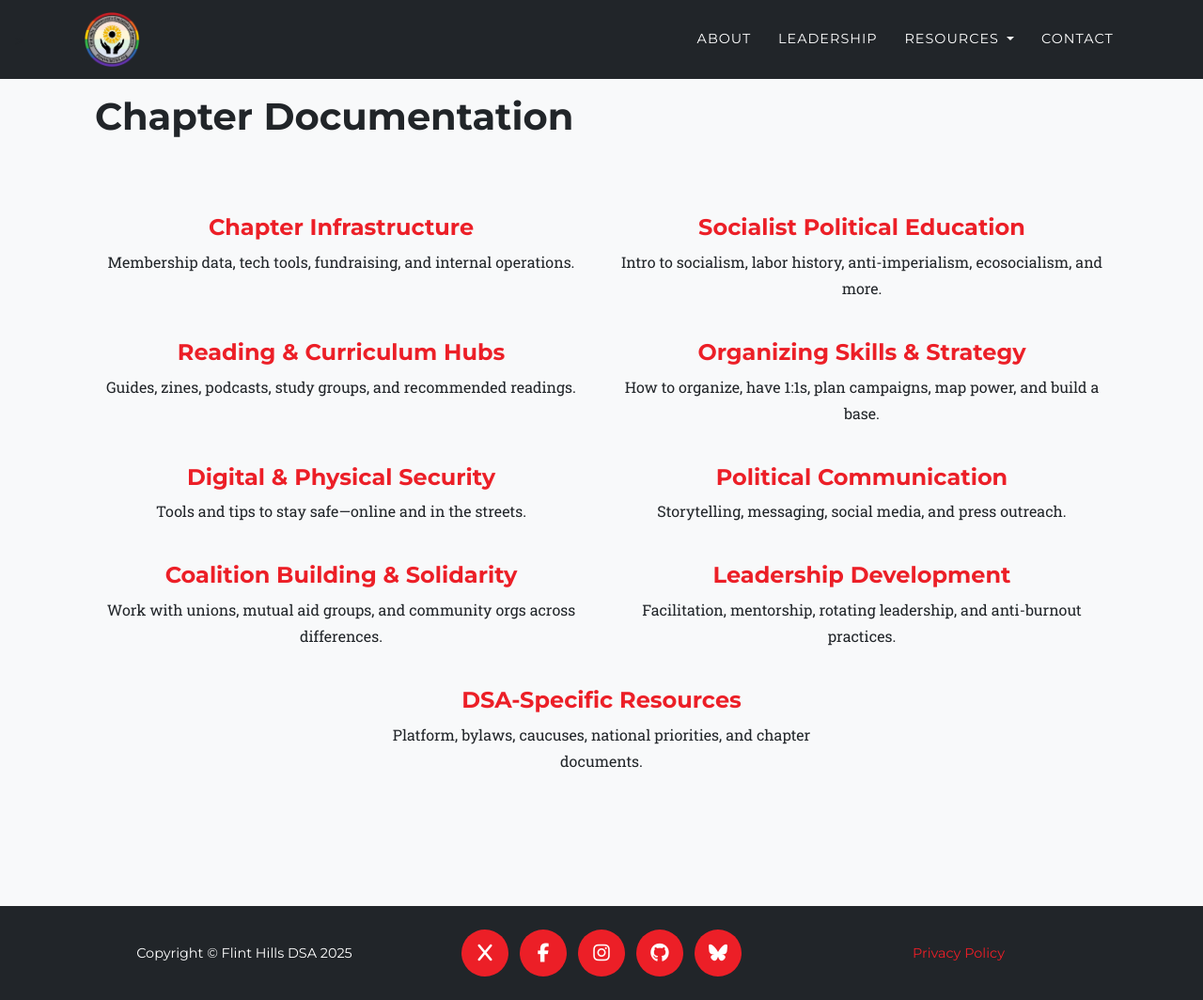
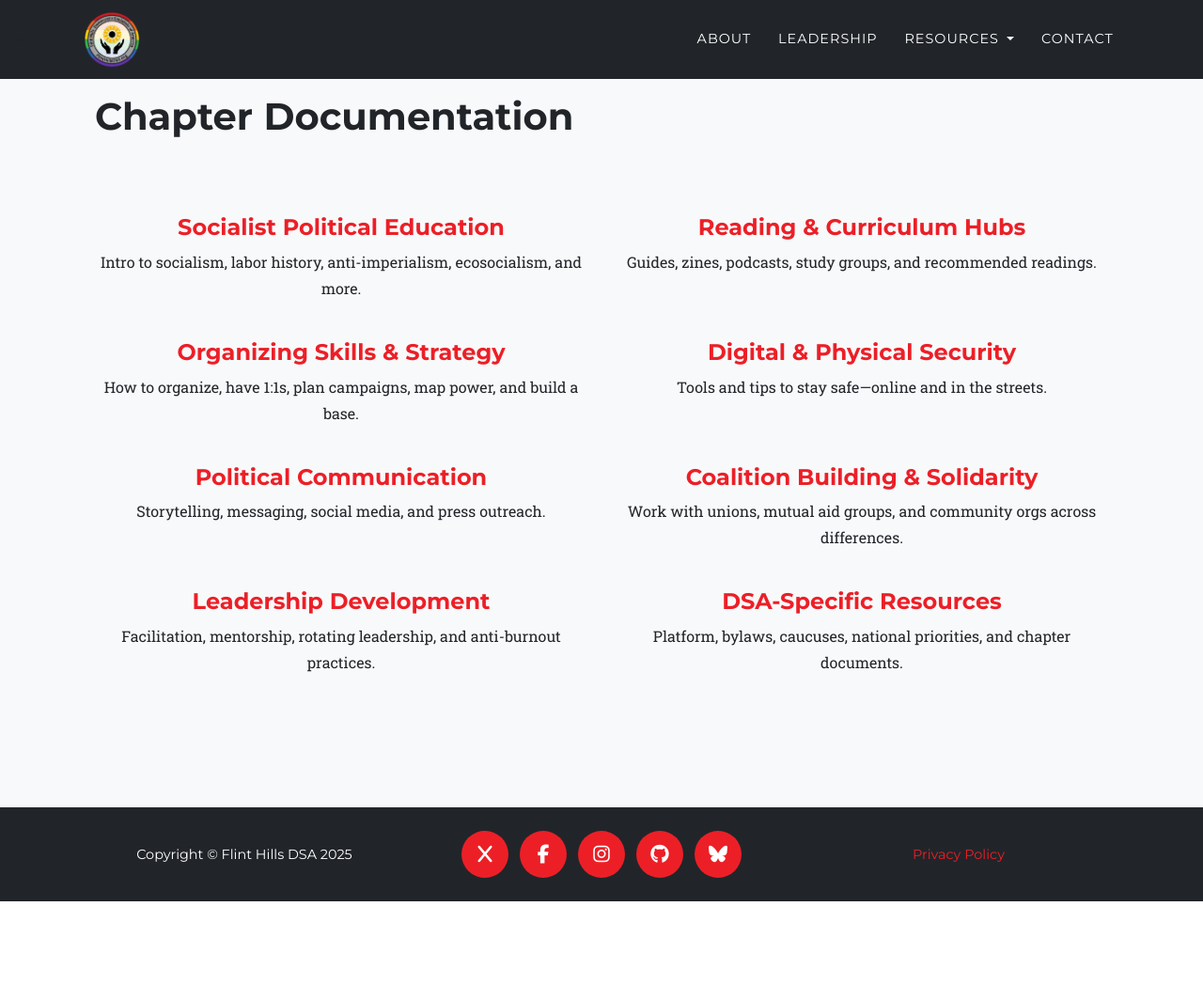
Before and after one commit to flinthillsdsa/website, a Jekyll site: the page built from _resources/educational-resources/index.md, in a window 1280 px wide and 1064 px high. Shown: the whole window at 94% size. Built offline with Jekyll 4.4.1, drawn with Linux system fonts in a browser that asks for light colours; some web fonts are replaced.

Commit message:
Update index.md

```diff
--- a/_resources/educational-resources/index.md
+++ b/_resources/educational-resources/index.md
@@ -12,15 +12,6 @@ permalink: /resources/educational-resources
 <!-- Grid of sub-sections -->
 <div class="row justify-content-center align-items-start">
 
-  <!-- Chapter Infrastructure -->
-<div class="col-sm-12 col-md-6 mb-4 text-center">
-  <h4>
-    <a href="{{ '/resources/chapter-infrastructure/' | relative_url }}">
-      Chapter Infrastructure
-    </a>
-  </h4>
-  <p>Membership data, tech tools, fundraising, and internal operations.</p>
-</div>
 
 <!-- Socialist Political Education -->
 <div class="col-sm-12 col-md-6 mb-4 text-center">
```
